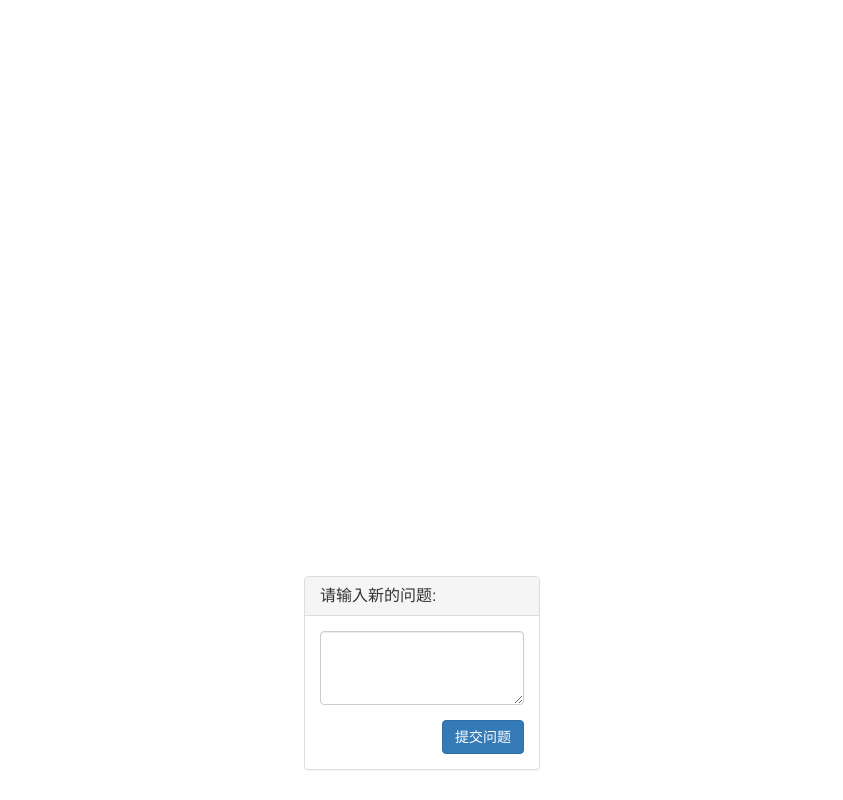
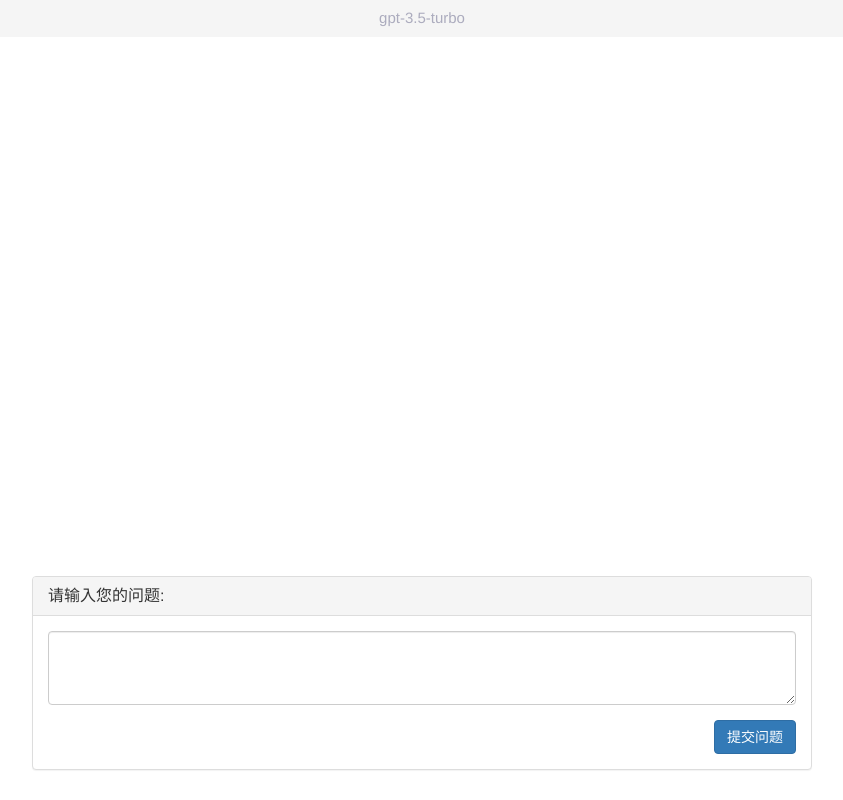
Before and after one commit to jinqiu-deng/modelverse, a Python web app: template server/templates/index.html in a window 1280 px wide. Shown: the whole page, without its empty margins (218-1061 px from the left). Run offline with Jinja, Linux system fonts and the light colour scheme; the template is opened without the code that fills it, so the values that code supplies are empty; some libraries are stand-ins or nearby versions.

Commit message:
add header

```diff
--- a/server/templates/index.html
+++ b/server/templates/index.html
@@ -12,12 +12,18 @@
 
 <body>
   <div class="main-container">
+    <div class="header">
+      <h1 class="header-text">gpt-3.5-turbo</h1>
+    </div>
+    <div class="scrollable-container">
+      <div id="qa-container" class="chat-container"></div>
+    </div>
     <div id="input-container" class="chat-container">
       <div class="row">
         <div class="col-sm-12">
           <div class="panel panel-default">
             <div class="panel-heading">
-              <h3 class="panel-title">请输入新的问题:</h3>
+              <h3 class="panel-title">请输入您的问题:</h3>
             </div>
             <div class="panel-body">
               <div class="form-group">
@@ -33,9 +39,6 @@
         </div>
       </div>
     </div>
-    <div class="scrollable-container">
-      <div id="qa-container" class="chat-container"></div>
-    </div>
   </div>
 </body>
 </html>
--- a/server/templates/styles.css
+++ b/server/templates/styles.css
@@ -2,14 +2,28 @@ body, html {
   height: 100%;
 }
 
+.header {
+  background-color: #f5f5f5;
+  padding: 10px;
+  text-align: center;
+}
+
+.header-text {
+  color: #acacbe;
+  font-size: 15px;
+  margin: 0;
+}
+
 .main-container {
   display: flex;
-  flex-direction: column-reverse;
+  flex-direction: column;
   height: 100%;
   overflow: hidden;
 }
 
 .chat-container {
+  box-sizing: border-box;
+  width: 100%;
   max-width: 800px;
   margin-left: auto;
   margin-right: auto;
```
